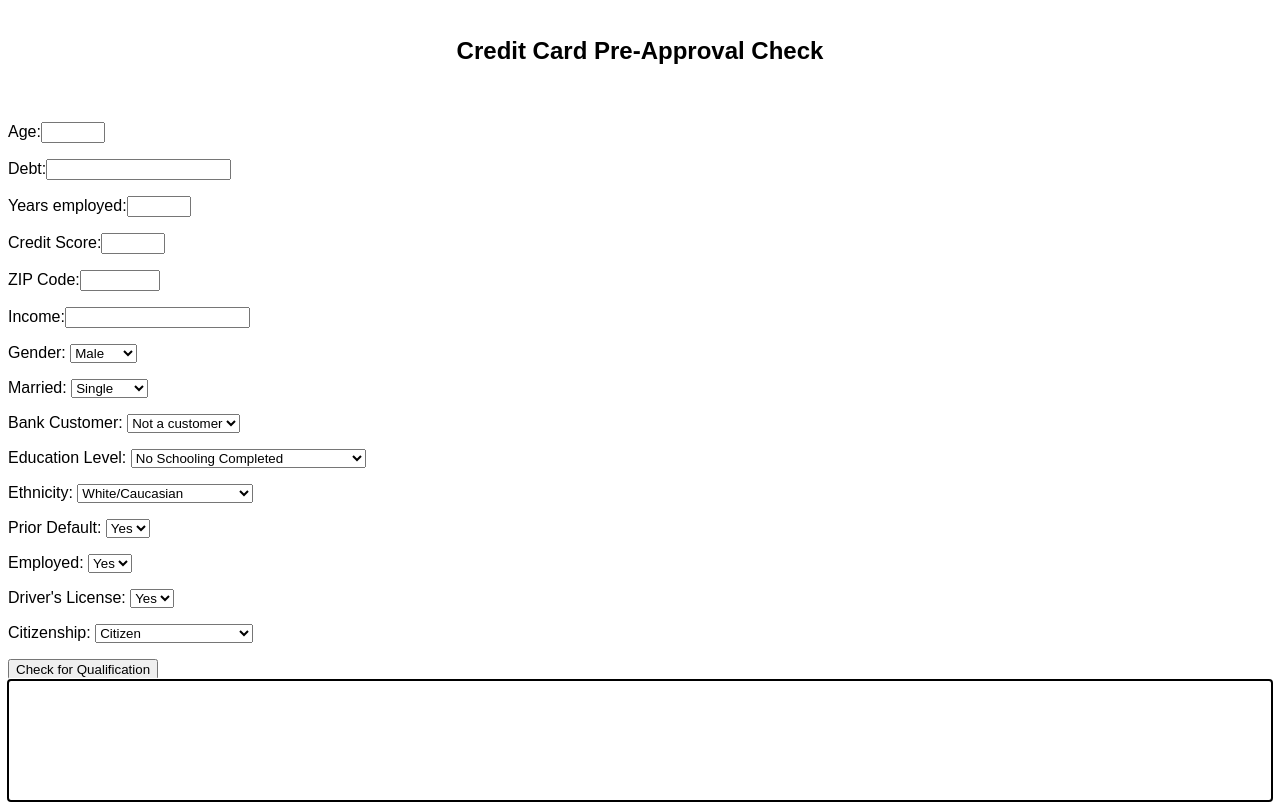
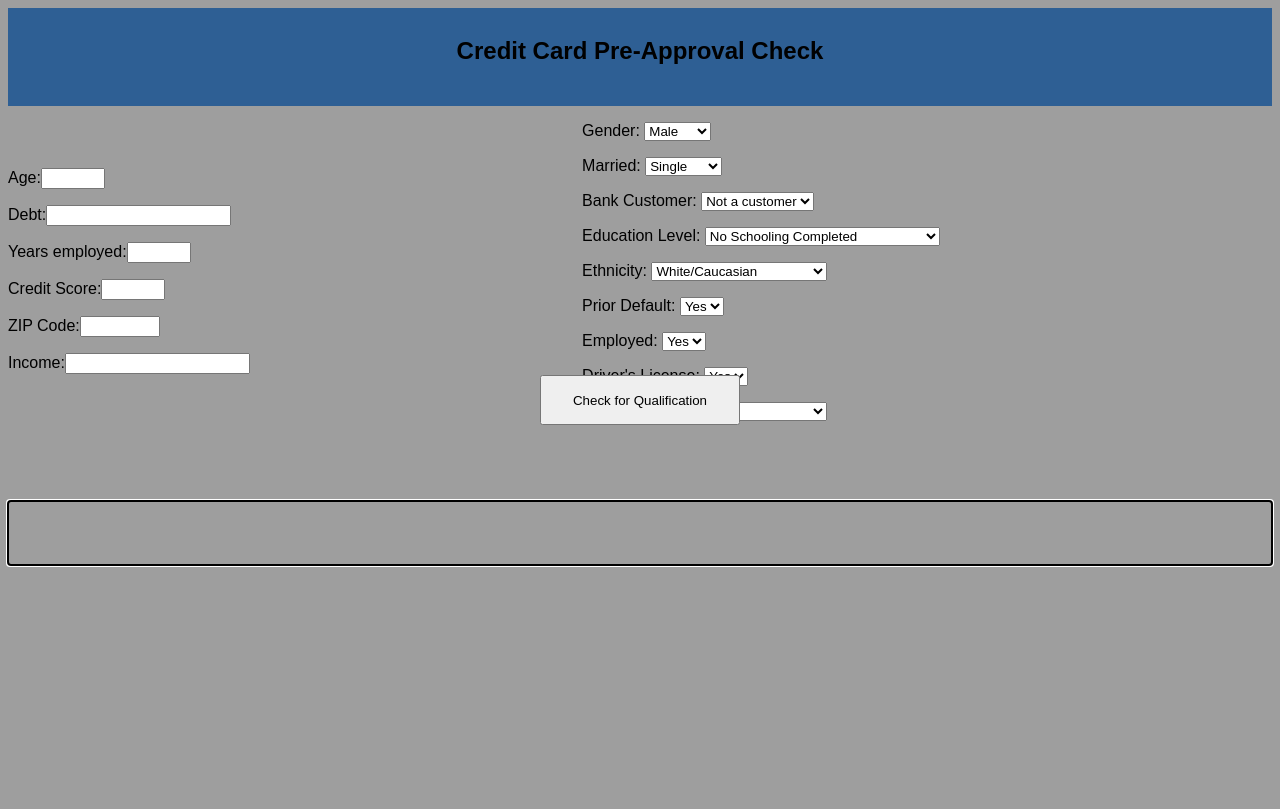
Before and after one commit to Mariyee30/CS478-Final-Project, a Flask app: page / in a window 1280 px wide. After the commit the page ends 567 px from the top, so only its background shows below. Run offline with Flask 2, Linux system fonts and the light colour scheme.

Commit message:
fixed CSS bugs

```diff
--- a/app/static/css/style.css
+++ b/app/static/css/style.css
@@ -6,24 +6,44 @@
 /* comment */
 
 .Title-Bar {
-   height: 10ch;
-   padding-top: 1ch;
+    background-color: #2e5f94;
+    height: 10ch;
+    padding-top: 1ch;
 }
 
 body {
+    background-color: #9e9e9e;
     font-family: sans-serif;
+    align-items: center;
+    display: grid;
  }
 
-.form {
+.checkbutton {
+    padding: 1rem;
+    align-self: center;
+    height: 50px;
+    width: 200px;
+    margin: 0;
+    position: absolute;
+    top: 50%;
+    left: 50%;
+    -ms-transform: translate(-50%, -50%);
+    transform: translate(-50%, -50%);
+}
+
+.inputform {
     display: grid;
+    align-items: center;
 }
 
  .fill-ins {
     grid-column-start: 1;
+    align-items: center;
  }
 
  .dropdowns {
     grid-column-start: 2;
+    align-items: center;
 }
 
 .output {
@@ -31,6 +51,6 @@ body {
     outline: 10px;
     outline-color: black;
     outline-style: auto;
-    height: 10ch;
-    padding-top: 2rem;
+    padding: 2rem;
+    transform: translateY(100%);
 }
--- a/app/templates/index.html
+++ b/app/templates/index.html
@@ -4,15 +4,14 @@
     <meta charset="UTF-8">
     <meta name="viewport" content="width=device-width, initial-scale=1.0">
     <title>Credit Card Pre-Approval Check</title>
-    <link rel="stylesheet" href="/static/css/style.css">
+    <link rel="stylesheet" href="../static/css/style.css">
   </head>
   <body>
     <section class="Title-Bar">
       <h1 class="heading">Credit Card Pre-Approval Check</h1>
     </section>
 
-    <section class="form">
-      <form action="/apply" method="post" id="creditcardcheck">
+      <form action="/apply" method="post" id="creditcardcheck" class="inputform">
         <section class="fill-ins">
           <p>Age:<input name="Age" type="number" min="18" max="110"></p>
           <p>Debt:<input name="Debt" type="number"></p>
@@ -101,9 +100,8 @@
             </select>
           </p>
         </section>
-        <input type="submit" value="Check for Qualification">
       </form>
-    </section>
+      <input type="submit" value="Check for Qualification" class ="checkbutton">
 
     <section class="output">{{preapproval_status}}</section>
   </body>
```
